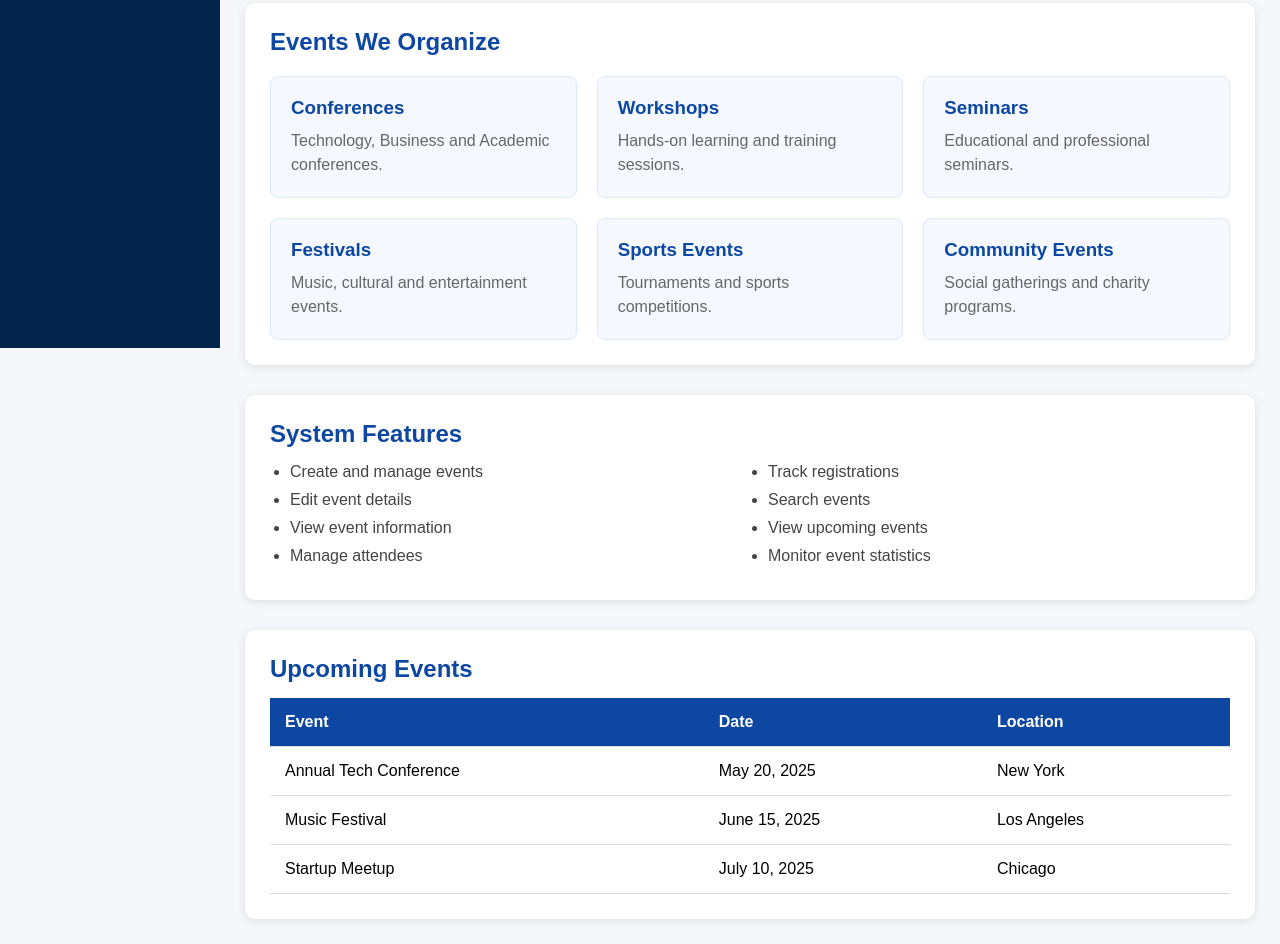
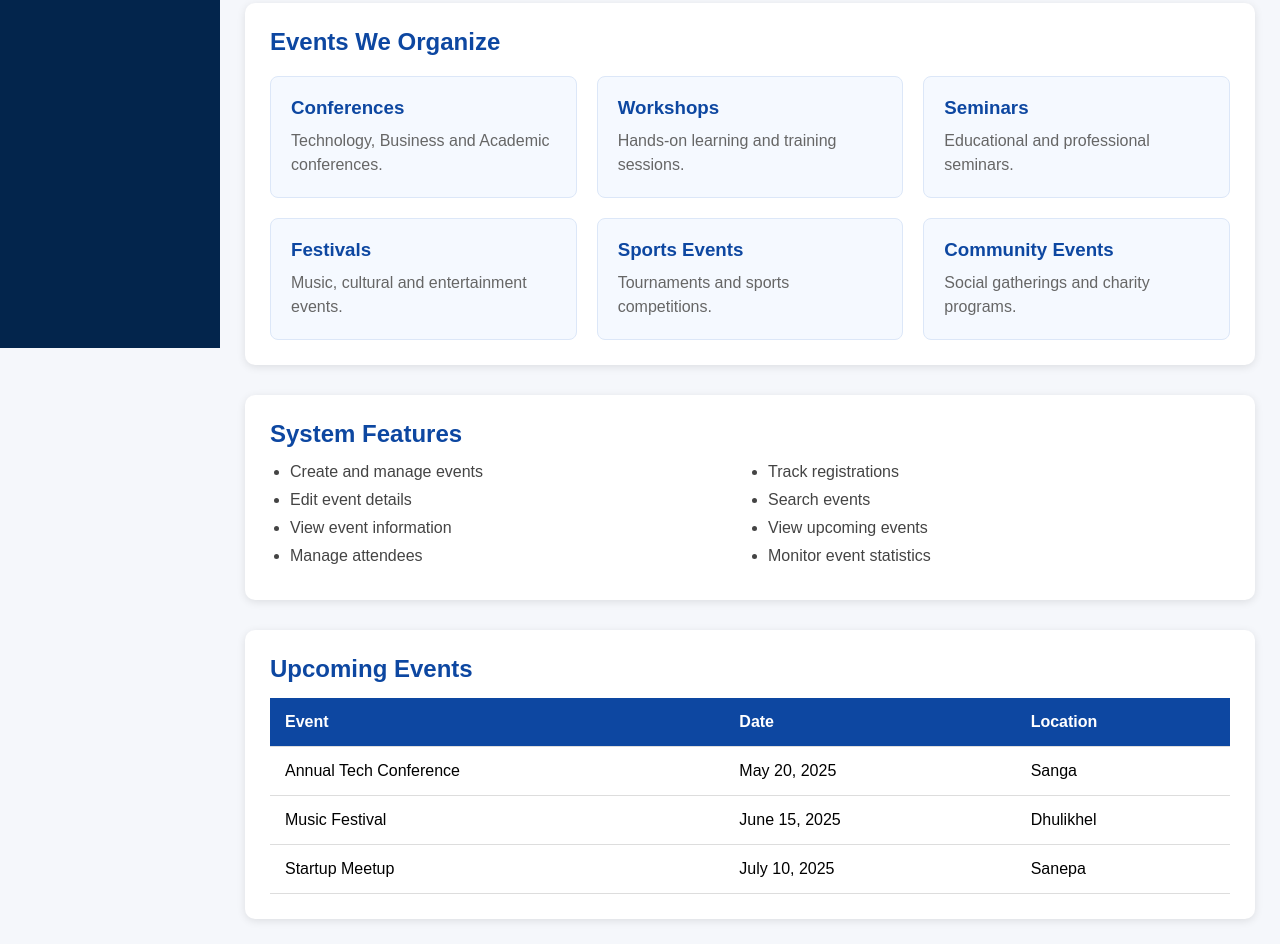
Before and after one commit to np03cs4a250027-cpu/4SEWD-Coursework, a plain HTML site: page dashboard.html in a window 1280 px wide. Shown: the part 452-1396 px from the top of the page. Drawn offline with Linux system fonts and the light colour scheme.

Commit message:
Updated dashboard

```diff
--- a/dashboard.html
+++ b/dashboard.html
@@ -63,7 +63,6 @@
           </p>
         </div>
 
-
         <div class="section">
           <h2>Events We Organize</h2>
 
@@ -84,7 +83,7 @@
             </div>
 
             <div class="event-box">
-              <h3> Festivals</h3>
+              <h3>Festivals</h3>
               <p>Music, cultural and entertainment events.</p>
             </div>
 
@@ -130,19 +129,19 @@
             <tr>
               <td>Annual Tech Conference</td>
               <td>May 20, 2025</td>
-              <td>New York</td>
+              <td>Sanga</td>
             </tr>
 
             <tr>
               <td>Music Festival</td>
               <td>June 15, 2025</td>
-              <td>Los Angeles</td>
+              <td>Dhulikhel</td>
             </tr>
 
             <tr>
               <td>Startup Meetup</td>
               <td>July 10, 2025</td>
-              <td>Chicago</td>
+              <td>Sanepa</td>
             </tr>
           </table>
         </div>
```
